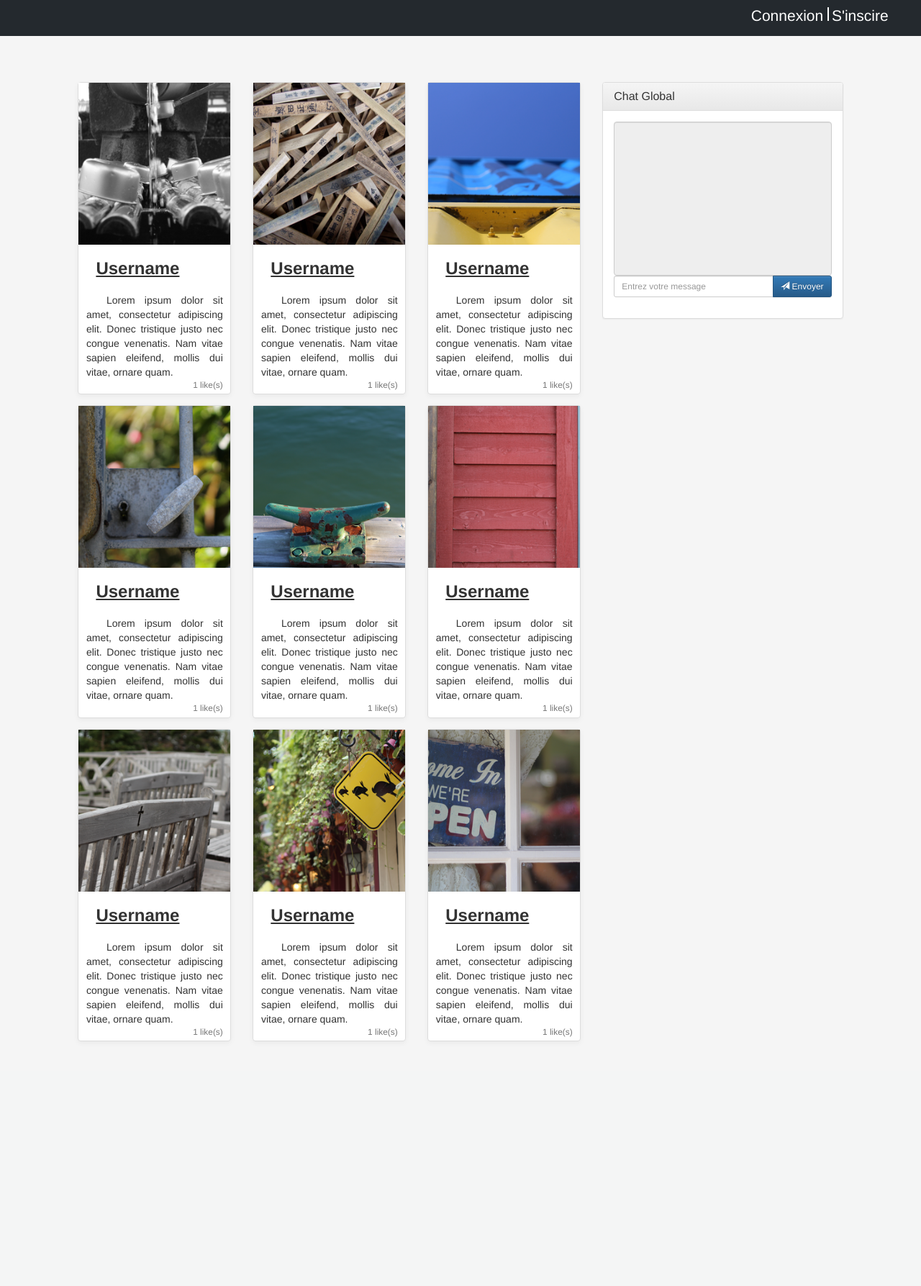
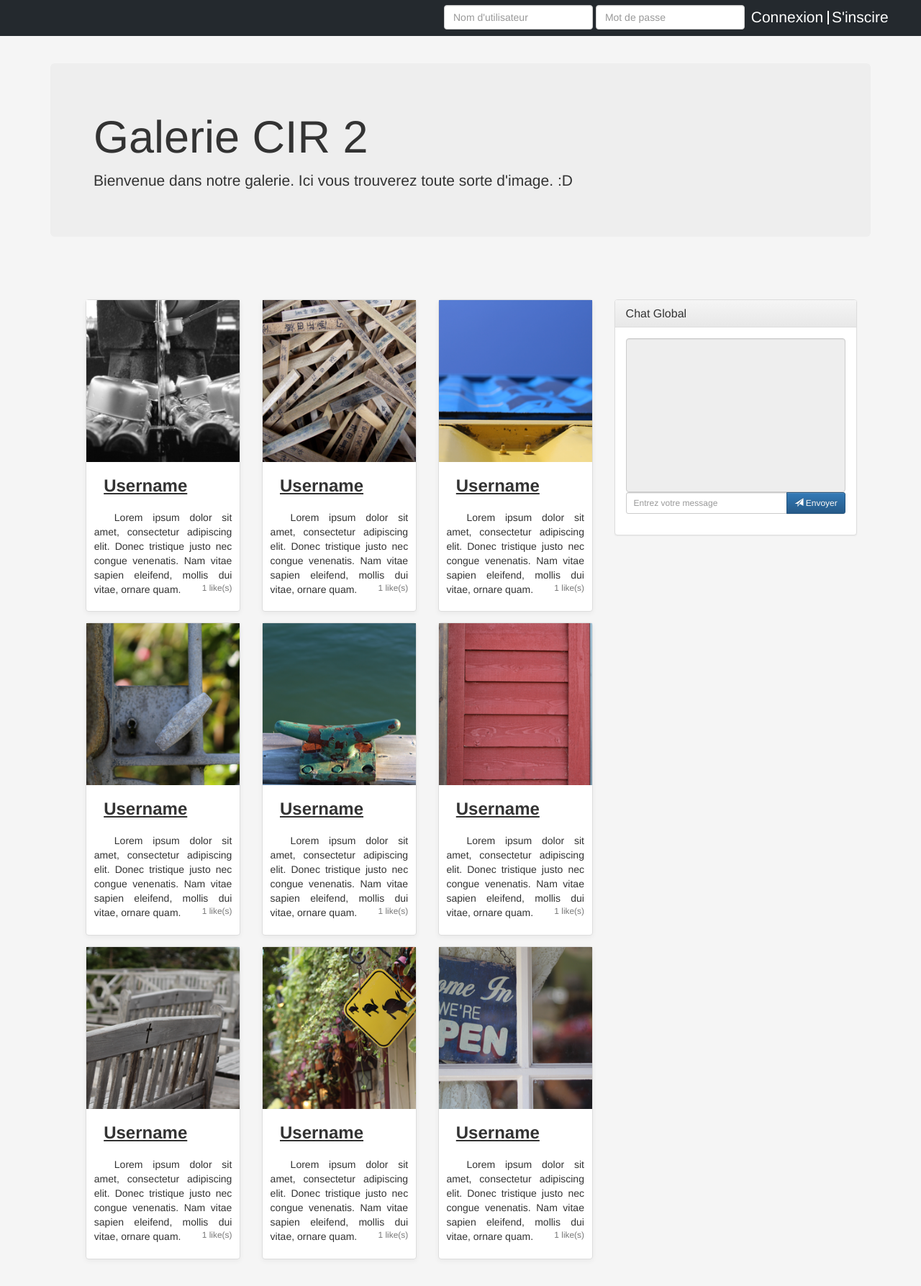
Before and after one commit to PapyRedstone/ProjetAjax, a PHP site: page / in a window 1280 px wide. Shown: the whole page at 72% size. Before the commit the page ends 1447 px from the top, so only its background shows below. Run offline with PHP 8.4, Linux system fonts and the light colour scheme; data comes from the database, SQL or seed files in the repository.

Commit message:
index.html +css

```diff
--- a/css/main.css
+++ b/css/main.css
@@ -21,22 +21,35 @@ body{
 
 }
 
-
 div#sign{
     float: right;
     height: 100%;
     padding: 0.5em;
     margin-right: 3%;
 }
-div>a,
-div>a:hover,
-div>a:visited,
-div>a:link,
-div>a:active{
+
+
+form.form-inline{
+    display: inline-block;
+}
+
+form.form-inline>*{
+    vertical-align: middle;
+}
+
+form>a,
+form>a:hover,
+form>a:visited,
+form>a:link,
+form>a:active{
     height: 50px;
     font-size: 1.5em;
     text-decoration: none;
     color: white;
+}
+
+input#password{
+    margin-right: 5px;
 }
 
 hr.vertical{
@@ -89,3 +102,7 @@ div.item>h3{
     font-weight: bold;
 
 }
+
+div#header{
+    margin-top: 3%;
+}
--- a/index.html
+++ b/index.html
@@ -8,8 +8,12 @@
 
   </head>
   <body>
+
     <div class="container" id="topbar">
         <div id="sign">
+            <form class="form-inline">
+                <input type="text" class="form-control" id="username" placeholder="Nom d'utilisateur">
+                <input type="password" class="form-control" id="password" placeholder="Mot de passe">
                 <a href="#" class="button" id="login">
                     <span>Connexion</span>
                   </a>
@@ -17,11 +21,15 @@
                   <a href="#" class="button" id="register">
                       <span>S'inscire</span>
                   </a>
+            </form>
+
         </div>
     </div>
 
-    <div class="container" >
-      <div id="error" class="row"></div>
+    <div class="container" id="header">
+        <div class="jumbotron">
+          <h1>Galerie CIR 2</h1>
+          <p>Bienvenue dans notre galerie. Ici vous trouverez toute sorte d'image. :D</p>
     </div>
 
     <div class="container" id="main">
@@ -143,7 +151,7 @@
     </div>
 
     <script src="js/jquery-1.8.2.js"></script>
-    <script src="js/bootstrap.min.js"></script>
+    <!--<script src="js/bootstrap.min.js"></script>-->
     <script src="js/ajax.js"></script>
     <script src="js/event.js"></script>
     <script src="js/gallery.js"></script>
```
Lines whose indentation alone changed are shown as unchanged.
